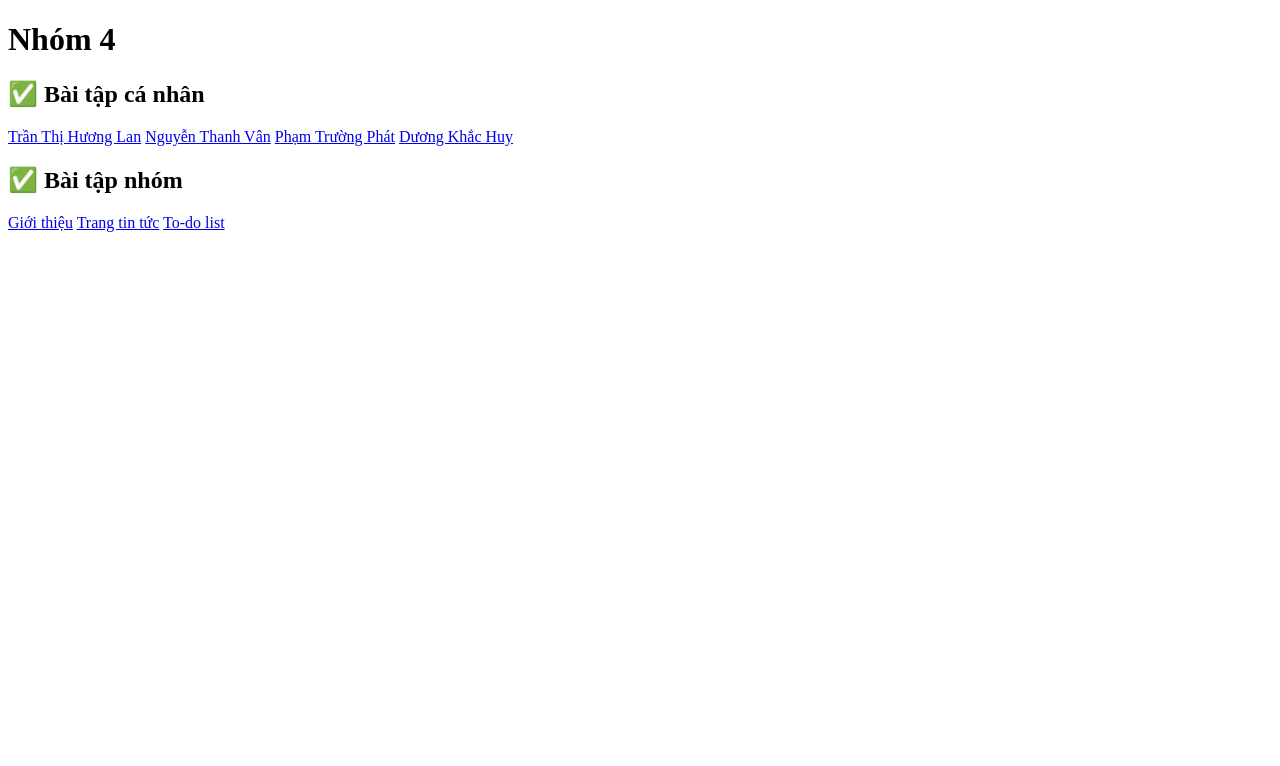
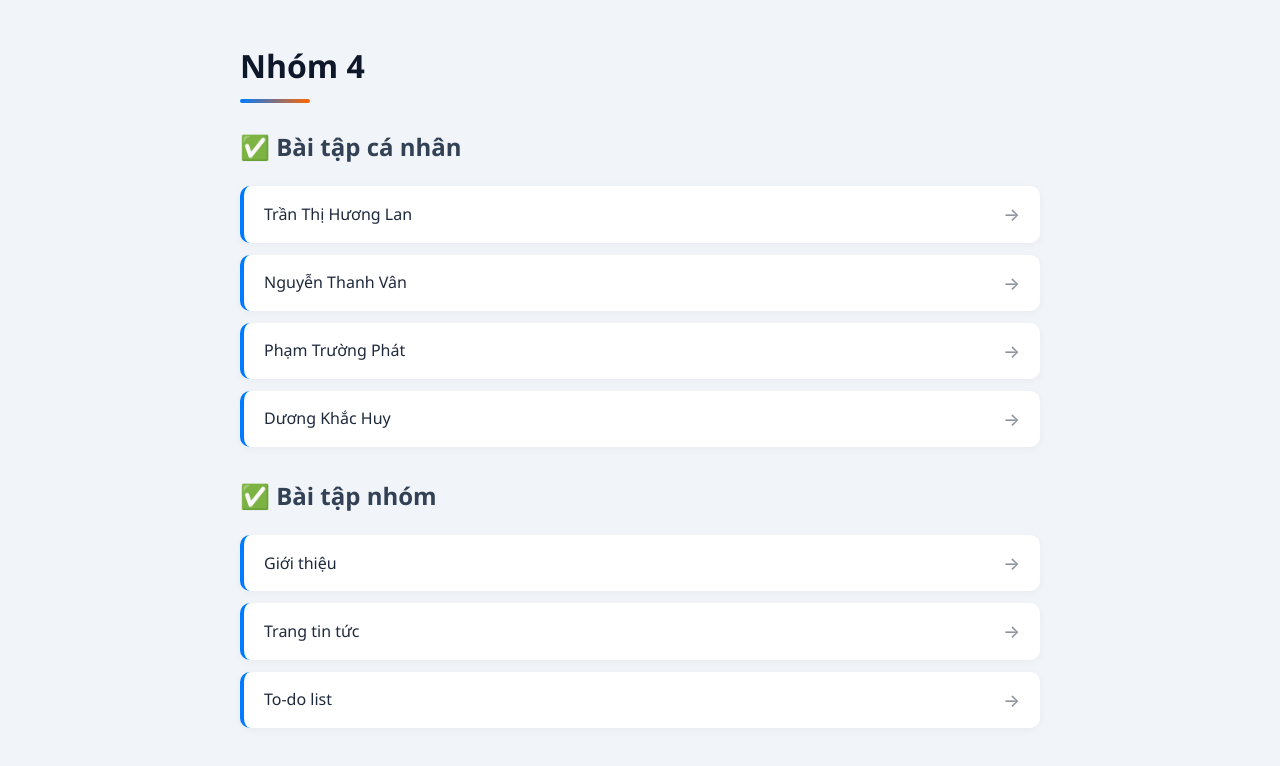
Before and after one commit to huonglan122/XD-Web---Nhom-4, a plain HTML site: page index.html in a window 1280 px wide. Drawn offline with Linux system fonts and the light colour scheme.

Commit message:
cập nhật

```diff
--- a/css/style.css
+++ b/css/style.css
@@ -1,73 +1,95 @@
-/* ==========================================================
-   1. TRANG CHỦ: TÁCH RIÊNG BẰNG HÀNG/KHUNG KHÁC NHAU
-   ========================================================== */
-
-/* Xếp các bài tập cá nhân & bài tập nhóm thành từng dòng riêng biệt */
-.button-group {
-    display: flex;
-    flex-direction: column; /* Xếp dọc từng mục xuống dòng */
-    gap: 14px;              /* Khoảng cách biệt lập giữa các mục */
+/* 1. Cấu hình nền và căn giữa trang web */
+body {
+    font-family: 'Segoe UI', system-ui, -apple-system, sans-serif;
+    max-width: 800px;
+    margin: 40px auto; /* Căn giữa nội dung thay vì bị lệch trái */
+    padding: 0 20px;
+    background: #f1f5f9; /* Nền xám xanh dịu mắt */
+    color: #334155;
+    line-height: 1.6;
 }
 
-/* Kiểu dáng từng ô liên kết (không dùng chữ bôi đậm) */
-.btn-item {
-    display: block;
-    padding: 14px 18px;
-    background-color: #ffffff;
-    border: 1px solid #cbd5e1;
-    border-radius: 8px;
+/* 2. Tiêu đề H1 có thanh gạch màu trang trí */
+h1 {
     color: #0f172a;
-    text-decoration: none;
-    font-weight: normal;    /* Giữ chữ bình thường, không bôi đậm */
-    transition: all 0.2s ease;
+    font-size: 2rem;
+    margin-bottom: 25px;
+    position: relative;
+    padding-bottom: 12px;
 }
 
-/* Đổi màu nhẹ khi di chuột để nhận biết */
-.btn-item:hover {
-    background-color: #f1f5f9;
-    border-color: #94a3b8;
+/* Đường gạch trang trí kết hợp màu Xanh - Cam */
+h1::after {
+    content: '';
+    position: absolute;
+    bottom: 0;
+    left: 0;
+    width: 70px;
+    height: 4px;
+    background: linear-gradient(90deg, #007BFF, #ff6600);
+    border-radius: 2px;
 }
 
-/* ==========================================================
-   2. TRANG GIỚI THIỆU: TÁCH BIỆT CÁC THÀNH VIÊN
-   ========================================================== */
-
-/* Khung chứa thông tin từng thành viên */
-.member-card {
-    margin-bottom: 50px;       /* Khoảng cách lớn giữa các thành viên */
-    padding-bottom: 30px;      /* Khoảng trống bên dưới nội dung */
-    border-bottom: 1px solid #e2e8f0; /* Đường gạch ngang phân cách nhẹ nhàng */
+/* 3. Danh sách mục (.task-list) */
+.task-list {
+    display: flex;
+    flex-direction: column;
+    gap: 12px;
+    margin-bottom: 30px;
 }
 
-/* Bỏ đường gạch chân ở thành viên cuối cùng */
-.member-card:last-child {
-    border-bottom: none;
-    margin-bottom: 0;
+.task-list a {
+    display: flex;
+    align-items: center;
+    justify-content: space-between;
+    padding: 14px 20px;
+    background: #ffffff;
+    border-radius: 10px;
+    text-decoration: none;
+    color: #1e293b;
+    font-weight: 500;
+    border-left: 4px solid #007BFF; /* Viền điểm nhấn bên trái */
+    box-shadow: 0 2px 8px rgba(0, 0, 0, 0.04); /* Đổ bóng nhẹ dạng thẻ Card */
+    transition: all 0.25s ease;
 }
 
-/* Căn chỉnh các dòng thông tin của từng thành viên */
-.member-card h3 {
-    font-weight: normal;    /* Tiêu đề tên chữ thường/thanh mảnh */
-    font-size: 1.3rem;
-    color: #0f172a;
-    margin-top: 15px;
-    margin-bottom: 10px;
+/* Tự động thêm biểu tượng mũi tên ở cuối mỗi ô */
+.task-list a::after {
+    content: '→';
+    font-size: 1.1rem;
+    opacity: 0.5;
+    transition: transform 0.25s ease;
 }
 
-.member-card p {
-    font-weight: normal;    /* Đảm bảo toàn bộ mô tả, MSSV không bị đậm */
-    line-height: 1.8;       /* Giãn khoảng cách các dòng chữ cho dễ đọc */
-    color: #334155;
-    margin: 8px 0;
+/* Hiệu ứng khi di chuột vào ô danh sách */
+.task-list a:hover {
+    background: #007BFF;
+    color: #ffffff;
+    border-left-color: #0056b3;
+    transform: translateX(6px); /* Nhích nhẹ ô sang phải */
+    box-shadow: 0 6px 16px rgba(0, 123, 255, 0.25);
 }
 
-.member-card a {
-    display: inline-block;
-    margin-top: 12px;
-    color: #0284c7;
-    text-decoration: none;
+.task-list a:hover::after {
+    opacity: 1;
+    transform: translateX(4px); /* Mũi tên nhích nhẹ theo */
 }
 
-.member-card a:hover {
-    text-decoration: underline;
+/* 4. Nút bấm Nổi bật (.btn) */
+.btn {
+    display: inline-block;
+    padding: 12px 24px;
+    background: linear-gradient(135deg, #ff6600, #ff8533); /* Gradient màu cam */
+    color: white;
+    text-decoration: none;
+    border-radius: 8px;
+    font-weight: 600;
+    box-shadow: 0 4px 12px rgba(255, 102, 0, 0.25);
+    transition: all 0.25s ease;
 }
+
+.btn:hover {
+    background: linear-gradient(135deg, #e65c00, #cc5200);
+    transform: translateY(-2px); /* Bay nhẹ lên trên */
+    box-shadow: 0 6px 16px rgba(255, 102, 0, 0.35);
+}
```
Also changed, not shown: tasks/group/about.html (+2 -2 lines).
